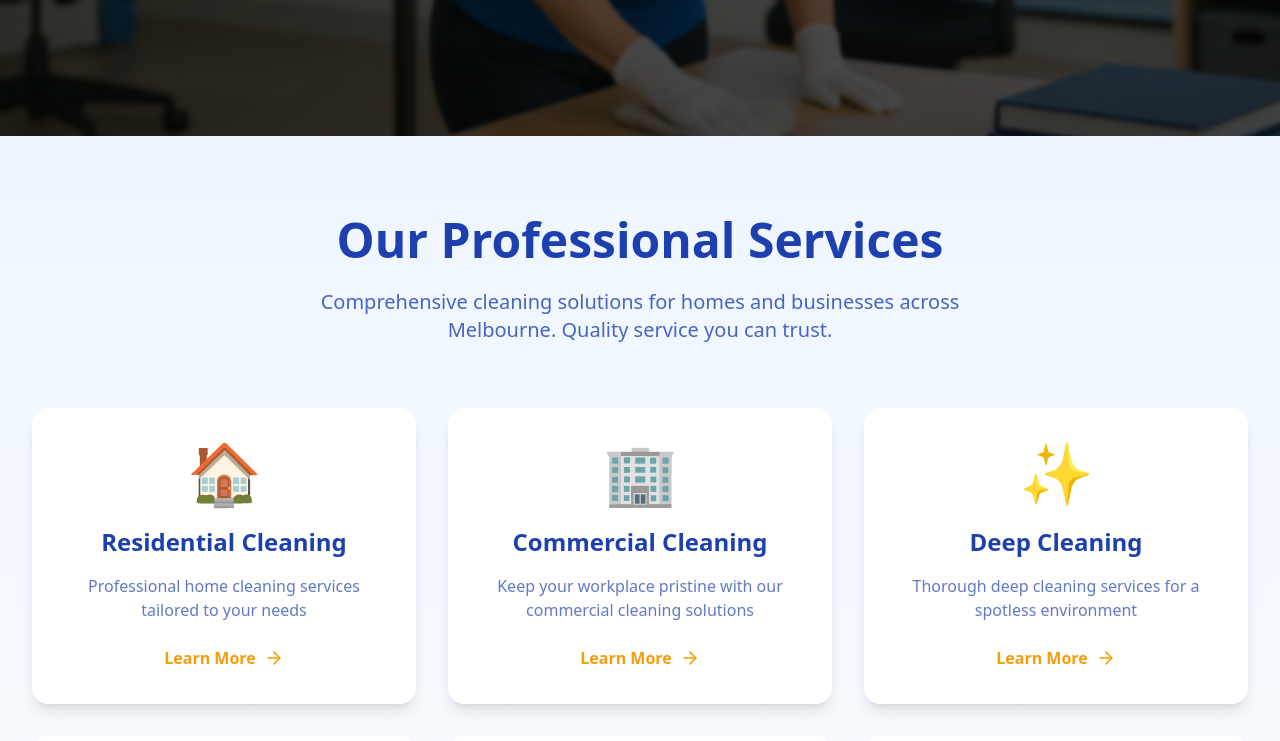
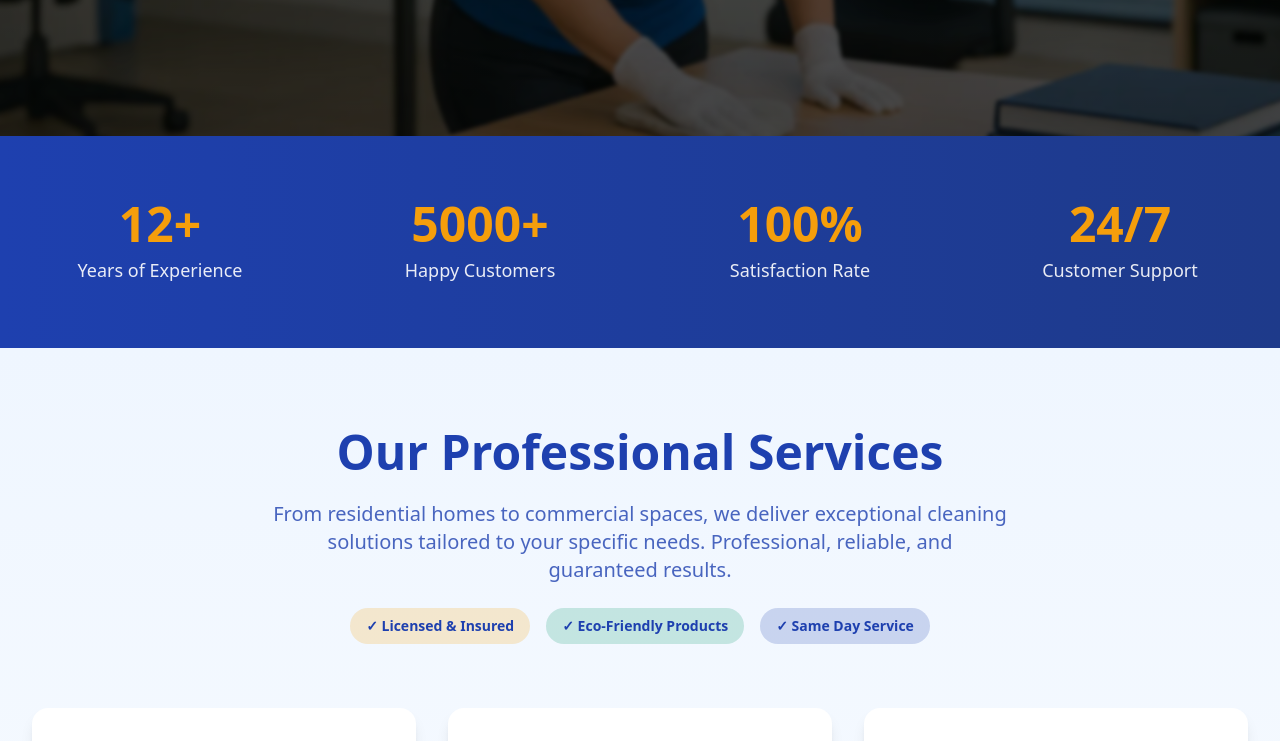
Before and after one commit to SolomonKhan1122/freshplus-web-haven, a React (Vite) app: page / in a window 1280 px wide. Shown: the part 760-1501 px from the top of the page. Built offline with nearby package versions, Linux system fonts and the light colour scheme.

Commit message:
LANDING PAGE ENHANCEMENTS: Add stats section with key metrics, improve hero copy, enhance services section with trust badges, and add rating badge to reviews - stronger conversion focus

```diff
--- a/src/components/home/HeroSection.tsx
+++ b/src/components/home/HeroSection.tsx
@@ -208,7 +208,7 @@ const HeroSection = () => {
               <span className="block text-2xl sm:text-3xl md:text-4xl lg:text-5xl xl:text-6xl text-accent mt-2 font-extrabold" style={{ textShadow: '2px 2px 8px rgba(0,0,0,0.8), 0 0 20px rgba(0,0,0,0.5)' }}>Professional Home Services</span>
             </h1>
             <p className="text-lg sm:text-xl md:text-2xl text-white mb-6 sm:mb-8 max-w-2xl mx-auto leading-relaxed font-semibold" style={{ textShadow: '1px 1px 4px rgba(0,0,0,0.8)' }}>
-              Enhance your home with Melbourne's most trusted cleaning service!
+              Transform your space with Melbourne's most trusted cleaning professionals - serving homes and businesses for over 12 years!
             </p>
 
             {/* CTA Buttons */}
--- a/src/components/home/ReviewsSection.tsx
+++ b/src/components/home/ReviewsSection.tsx
@@ -36,6 +36,9 @@ const ReviewsSection = () => {
     <section className="py-12 sm:py-16 md:py-20 px-4 sm:px-6 lg:px-8 bg-gradient-to-b from-white to-primary-light">
       <div className="max-w-7xl mx-auto">
         <div className="text-center mb-12 sm:mb-16">
+          <div className="inline-block bg-accent/10 px-6 py-2 rounded-full mb-4">
+            <span className="text-accent font-bold text-lg">⭐ 4.9/5 Rating</span>
+          </div>
           <h2 className="text-3xl sm:text-4xl md:text-5xl font-bold text-primary mb-4 sm:mb-6">
             What Our Customers Say
           </h2>
--- a/src/components/home/ServicesSection.tsx
+++ b/src/components/home/ServicesSection.tsx
@@ -55,9 +55,14 @@ const ServicesSection = () => {
             Our Professional Services
           </h2>
           <p className="text-base sm:text-lg md:text-xl text-primary/80 max-w-3xl mx-auto px-4">
-            Comprehensive cleaning solutions for homes and businesses across Melbourne.
-            Quality service you can trust.
+            From residential homes to commercial spaces, we deliver exceptional cleaning solutions
+            tailored to your specific needs. Professional, reliable, and guaranteed results.
           </p>
+          <div className="mt-6 flex flex-wrap justify-center gap-4 text-sm font-semibold">
+            <span className="bg-accent/20 text-primary px-4 py-2 rounded-full">✓ Licensed & Insured</span>
+            <span className="bg-secondary/20 text-primary px-4 py-2 rounded-full">✓ Eco-Friendly Products</span>
+            <span className="bg-primary/20 text-primary px-4 py-2 rounded-full">✓ Same Day Service</span>
+          </div>
         </div>
 
         <div className="grid grid-cols-1 sm:grid-cols-2 lg:grid-cols-3 gap-6 sm:gap-8">
--- a/src/pages/Index.tsx
+++ b/src/pages/Index.tsx
@@ -5,10 +5,39 @@ import ReviewsSection from "../components/home/ReviewsSection";
 import GetInTouchSection from "../components/home/GetInTouchSection";
 import Footer from "../components/Footer";
 
+const StatsSection = () => {
+  const stats = [
+    { number: "12+", label: "Years of Experience" },
+    { number: "5000+", label: "Happy Customers" },
+    { number: "100%", label: "Satisfaction Rate" },
+    { number: "24/7", label: "Customer Support" }
+  ];
+
+  return (
+    <section className="py-16 bg-gradient-to-r from-primary to-primary-dark text-white">
+      <div className="max-w-7xl mx-auto px-4">
+        <div className="grid grid-cols-2 md:grid-cols-4 gap-8 text-center">
+          {stats.map((stat, index) => (
+            <div key={index} className="group">
+              <div className="text-4xl md:text-5xl font-bold text-accent mb-2 group-hover:scale-110 transition-transform">
+                {stat.number}
+              </div>
+              <div className="text-lg text-white/90 font-medium">
+                {stat.label}
+              </div>
+            </div>
+          ))}
+        </div>
+      </div>
+    </section>
+  );
+};
+
 const Index = () => {
   return (
     <div className="min-h-screen bg-white">
       <HeroSection />
+      <StatsSection />
       <ServicesSection />
       <WhyChooseUsSection />
       <ReviewsSection />
```
